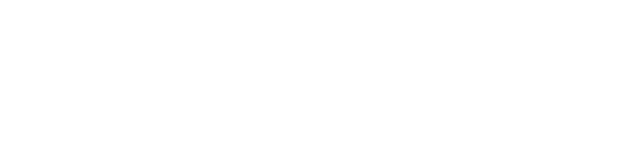
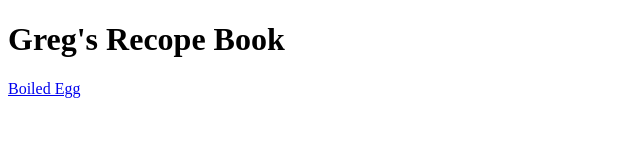
Before and after one commit to gtgilson/odin-recipes, a plain HTML site: page index.html in a window 1280 px wide. Shown: the whole page, without its empty margins (0-640 px from the left). Drawn offline with Linux system fonts and the light colour scheme.

Commit message:
added new page egg-boiled.html with link from index.html

```diff
--- a/index.html
+++ b/index.html
@@ -5,6 +5,7 @@
     <title>Greg's Recipe Book</title>
 </head>
 <body>
-
+    <h1>Greg's Recope Book</h1>
+    <a href="recipes/egg-boiled.html">Boiled Egg</a>
 </body>
 </html>
```
Also changed, not shown: recipes/egg-boiled.html (added, +10 -0 lines).
